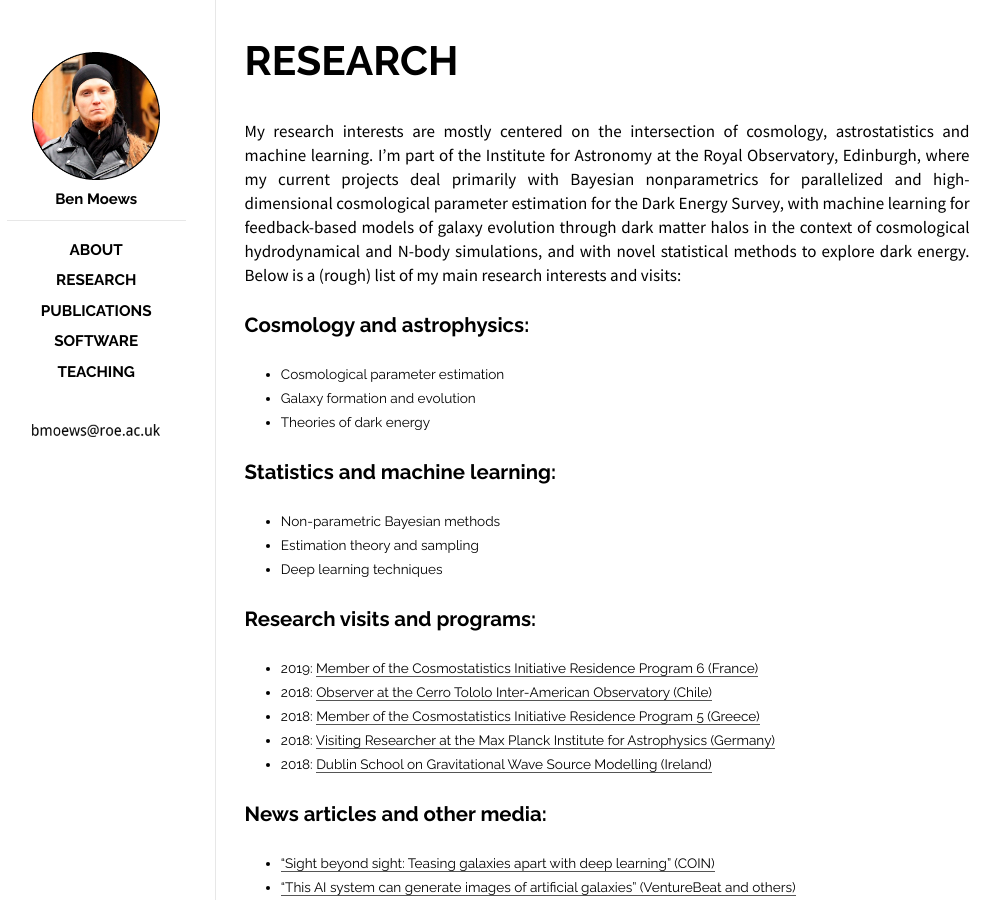
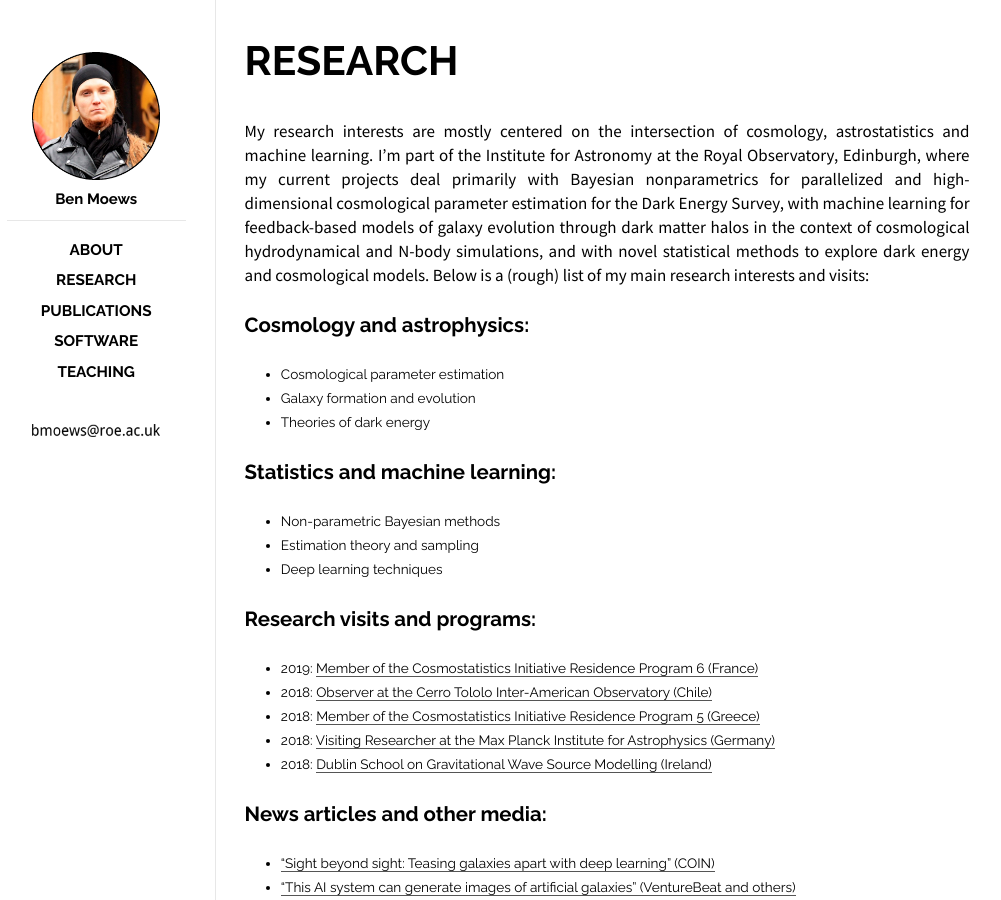
Before and after one commit to moews/moews.github.io, a Jekyll site: the page built from _posts/2017-03-26-research.md, in a window 1280 px wide. Shown: the whole page, without its empty margins (143-1144 px from the left). Built offline with Jekyll 4.4.1, drawn with Linux system fonts in a browser that asks for light colours.

Commit message:
Update 2017-03-26-research.md

```diff
--- a/_posts/2017-03-26-research.md
+++ b/_posts/2017-03-26-research.md
@@ -7,7 +7,7 @@
 ---
 
 <br>
-My research interests are mostly centered on the intersection of cosmology, astrostatistics and machine learning. I'm part of the Institute for Astronomy at the Royal Observatory, Edinburgh, where my current projects deal primarily with Bayesian nonparametrics for parallelized and high-dimensional cosmological parameter estimation for the Dark Energy Survey, with machine learning for feedback-based models of galaxy evolution through dark matter halos in the context of cosmological hydrodynamical and N-body simulations, and with novel statistical methods to explore dark energy. Below is a (rough) list of my main research interests and visits:
+My research interests are mostly centered on the intersection of cosmology, astrostatistics and machine learning. I'm part of the Institute for Astronomy at the Royal Observatory, Edinburgh, where my current projects deal primarily with Bayesian nonparametrics for parallelized and high-dimensional cosmological parameter estimation for the Dark Energy Survey, with machine learning for feedback-based models of galaxy evolution through dark matter halos in the context of cosmological hydrodynamical and N-body simulations, and with novel statistical methods to explore dark energy and cosmological models. Below is a (rough) list of my main research interests and visits:
 
 ## Cosmology and astrophysics:
 
```
